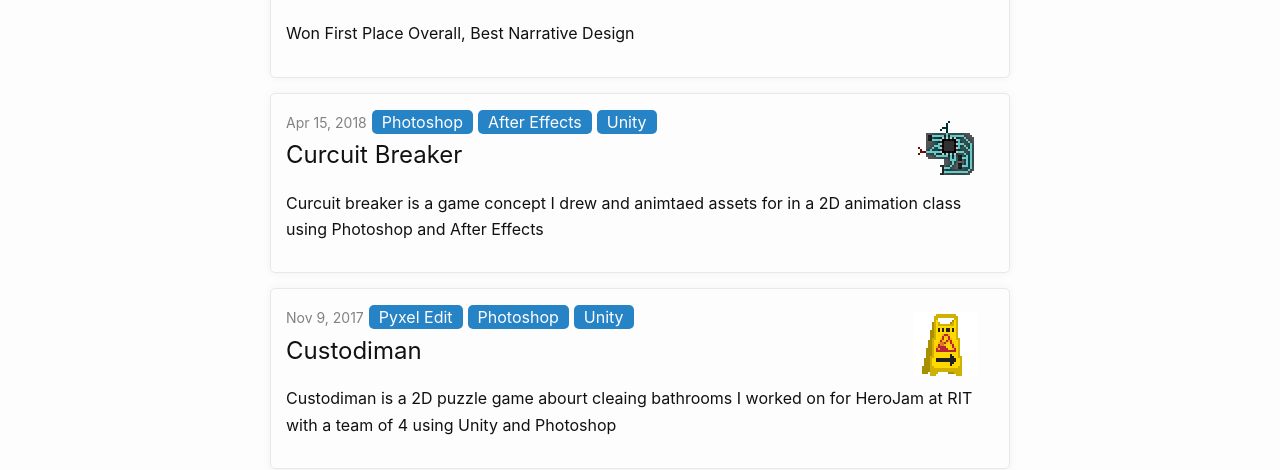
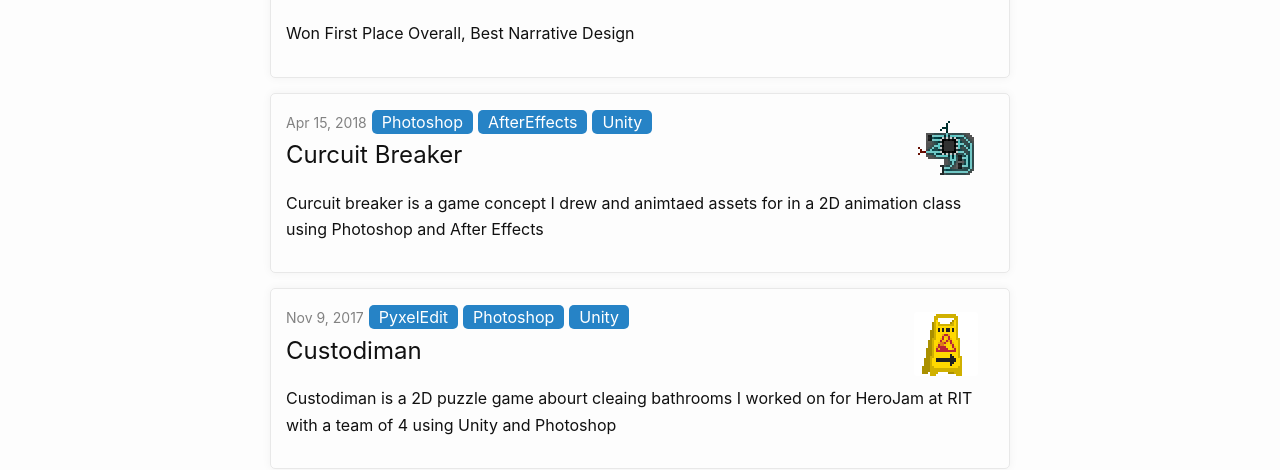
Before and after one commit to Dayn9/dayn9.github.io, a Jekyll site: the page built from projects.md, in a window 1280 px wide and 900 px high, scrolled down 1393 px. Shown: the part 148-618 px from the top of the window. Built offline with Jekyll 4.4.1, drawn with Linux system fonts in a browser that asks for light colours.

Commit message:
fixed tag spacing issue

```diff
--- a/_posts/projects/2018-01-01-custodiman.markdown
+++ b/_posts/projects/2018-01-01-custodiman.markdown
@@ -2,7 +2,7 @@
 layout: post
 title:  "Custodiman"
 date:   2017-11-09 11:15:33 -0400
-tags: [Pyxel Edit, Photoshop, Unity]
+tags: [PyxelEdit, Photoshop, Unity]
 categories: projects
 image: /media/Jam/signposting.png
 ---
--- a/_posts/projects/2018-04-15-circuit-breaker.markdown
+++ b/_posts/projects/2018-04-15-circuit-breaker.markdown
@@ -2,7 +2,7 @@
 layout: post
 title:  "Curcuit Breaker"
 date:   2018-04-15 11:15:33 -0400
-tags: [Photoshop, After Effects, Unity]
+tags: [Photoshop, AfterEffects, Unity]
 categories: projects
 image: /media/class/CircuitBreaker/c.png
 ---
--- a/_posts/projects/2019-03-18-gladiator-gull.markdown
+++ b/_posts/projects/2019-03-18-gladiator-gull.markdown
@@ -2,10 +2,11 @@
 layout: post
 title:  "Gladiator Gull"
 date:   2019-03-18 11:15:33 -0400
-tags: [Pyxel Edit]
+tags: [PyxelEdit]
+image: /media/Jam/signposting.png
 categories: WIP
 ---
 
-![icon]({{site.url}}/media/Jam/signposting.png){:.preview_image}
+Galdiator Gull is a 2-player competitive game based around setting traps and swapping play fields made for brick hack V at RIT.
 
 <!--more-->
```
Also changed, not shown: 1 other file.
